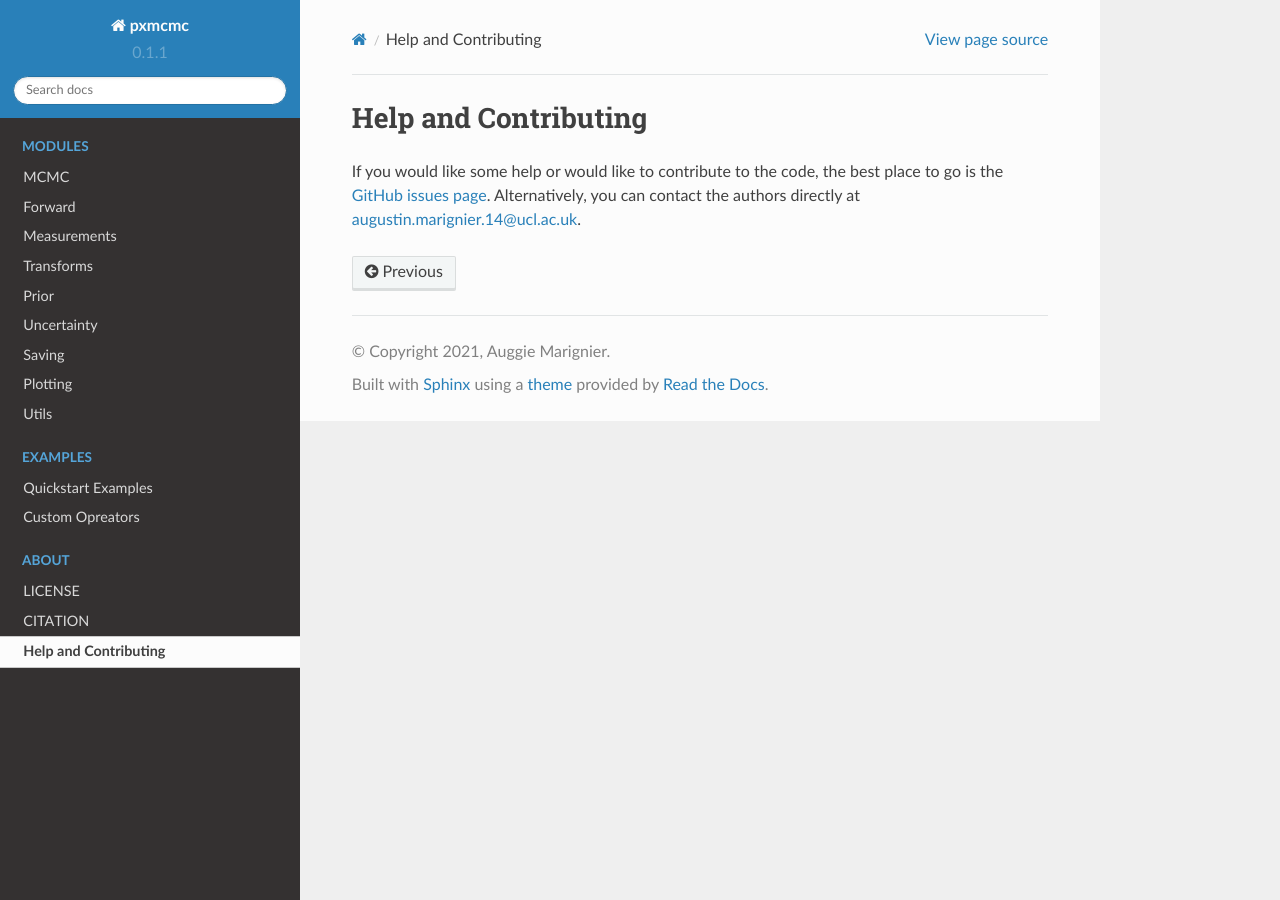
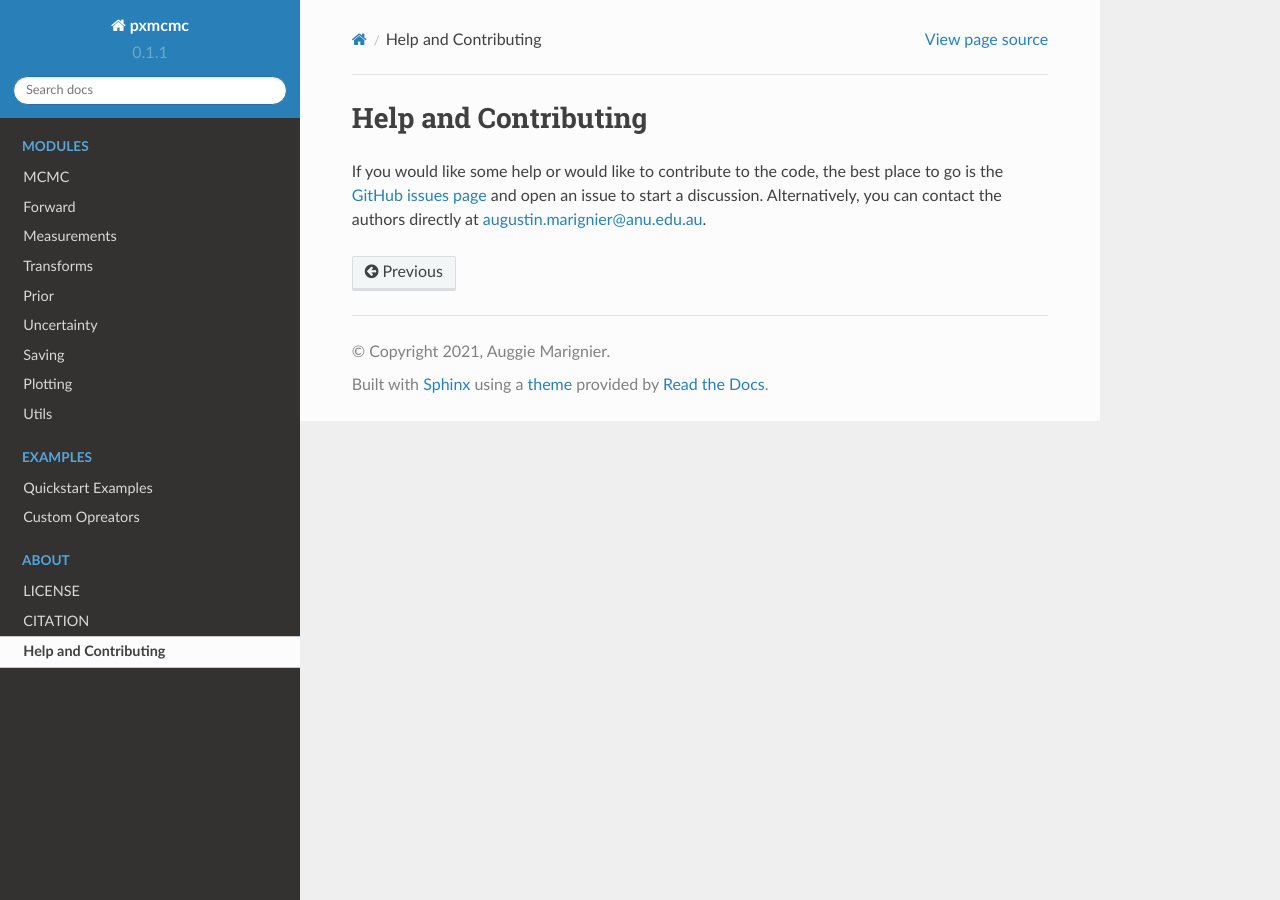
Before and after one commit to auggiemarignier/pxmcmc, a Sphinx documentation site: the page built from docs/aboutrst/CONTRIBUTING.rst, in a window 1280 px wide. Built offline with Sphinx 7.4.7 and the Read the Docs theme 2.0.0, drawn with Linux system fonts in a browser that asks for light colours.

Commit message:
update docs/contributing

```diff
--- a/docs/aboutrst/CONTRIBUTING.rst
+++ b/docs/aboutrst/CONTRIBUTING.rst
@@ -1,4 +1,4 @@
 Help and Contributing
 =====================
 
-If you would like some help or would like to contribute to the code, the best place to go is the `GitHub issues page <https://github.com/auggiemarignier/pxmcmc>`_.  Alternatively, you can contact the authors directly at augustin.marignier.14@ucl.ac.uk.
+If you would like some help or would like to contribute to the code, the best place to go is the `GitHub issues page <https://github.com/auggiemarignier/pxmcmc/issues/new>`_ and open an issue to start a discussion.  Alternatively, you can contact the authors directly at augustin.marignier@anu.edu.au.
```
